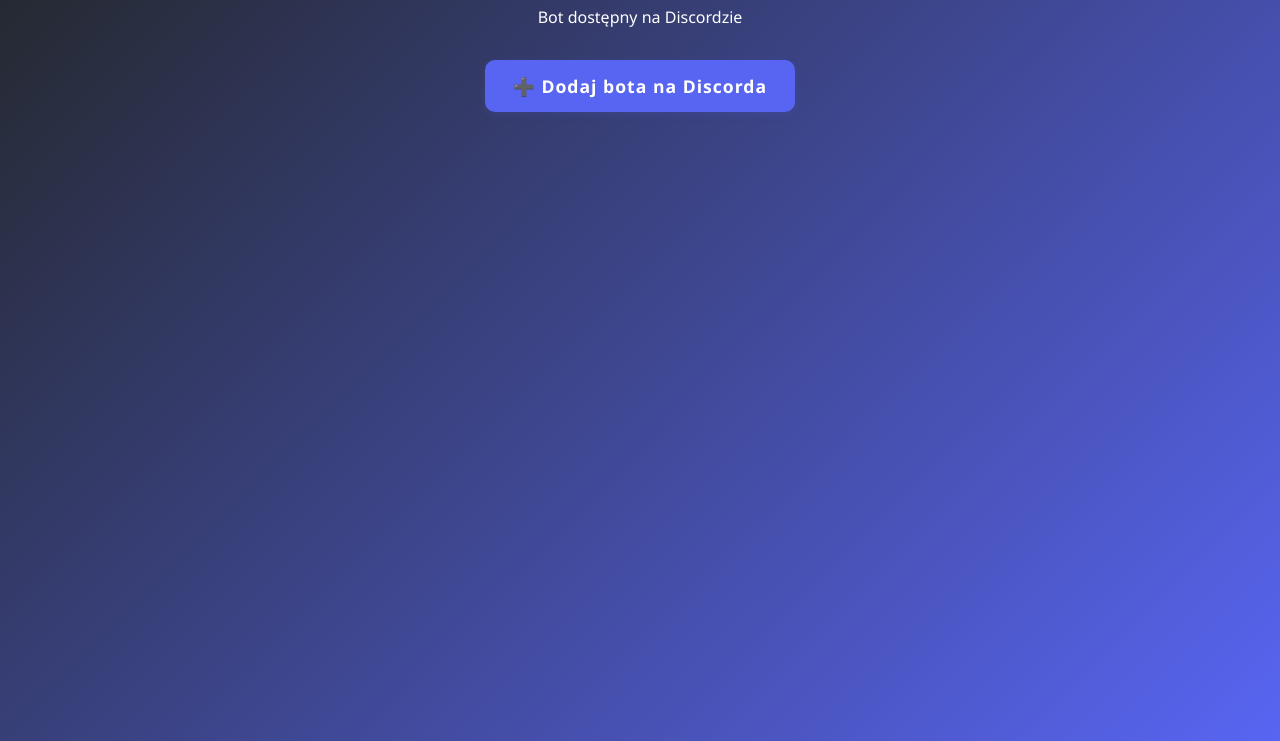
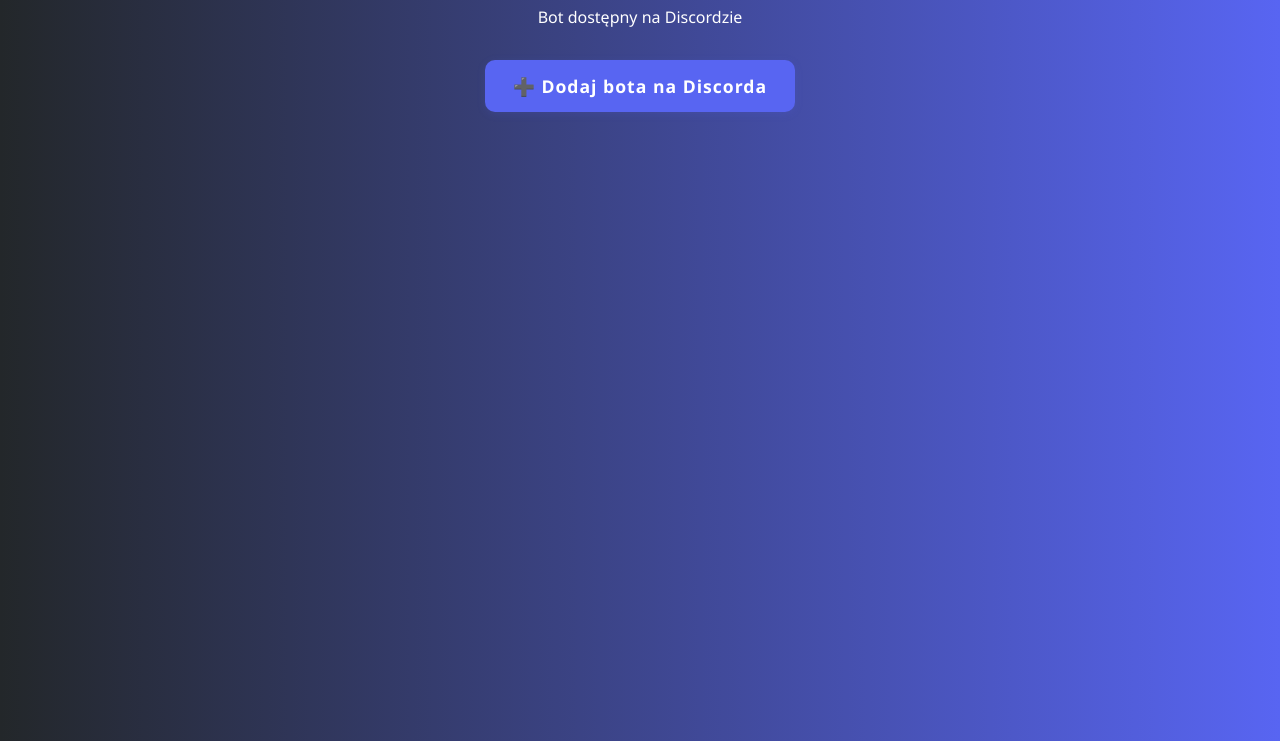
Before and after one commit to ThebigestXan/xan.github.io, a plain HTML site: page index.html in a window 1280 px wide. Shown: the part 80-821 px from the top of the page. Drawn offline with Linux system fonts and the light colour scheme.

Commit message:
Update style.css

```diff
--- a/style.css
+++ b/style.css
@@ -1,7 +1,8 @@
 body {
   font-family: 'Segoe UI', Arial, sans-serif;
   text-align: center;
-  background: linear-gradient(135deg, #23272a 0%, #5865F2 100%);
+  background: linear-gradient(90deg, #23272a 0%, #5865F2 100%);
+  /* Gradient goes left to right (90deg) */
   color: #fff;
   margin: 0;
   min-height: 100vh;
```
